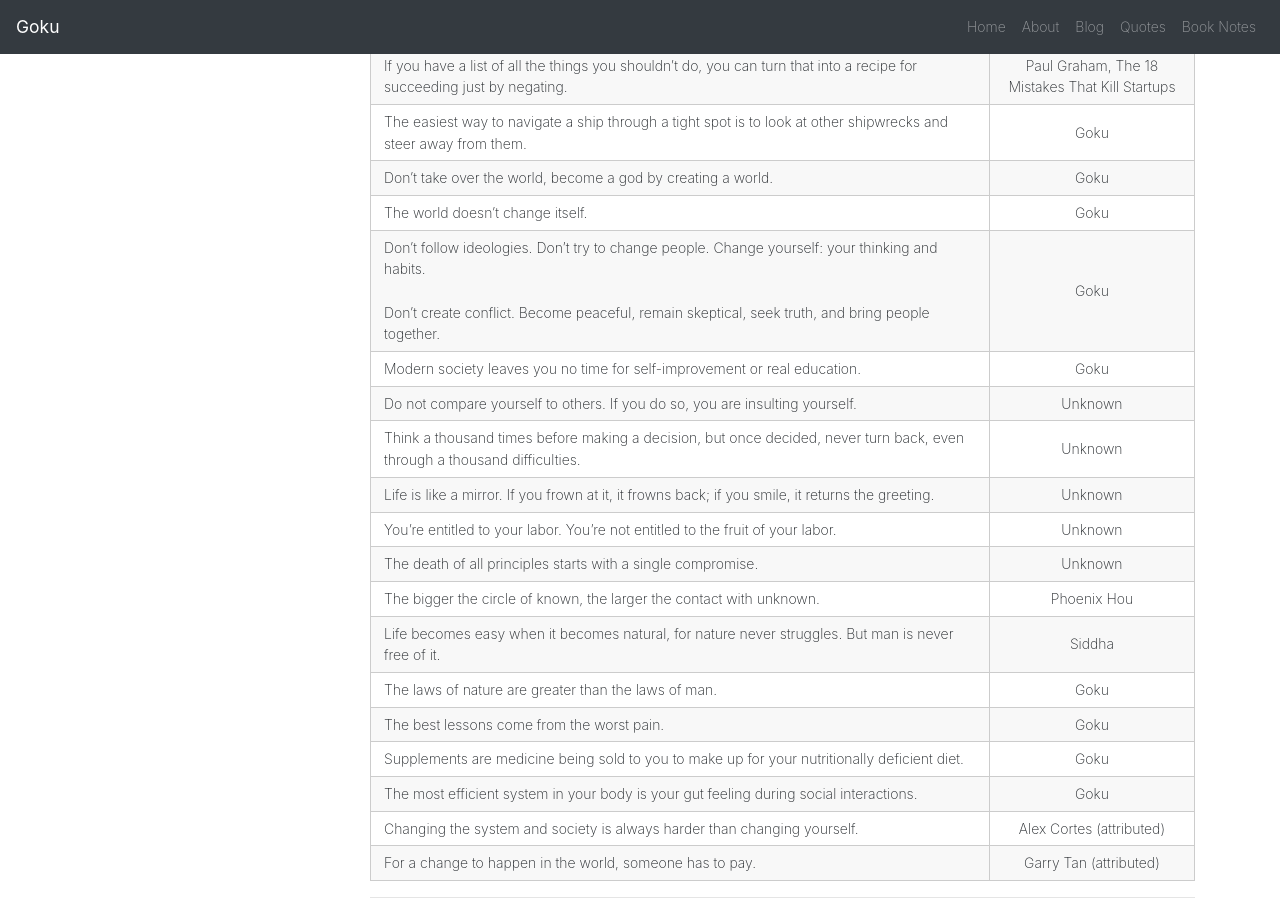
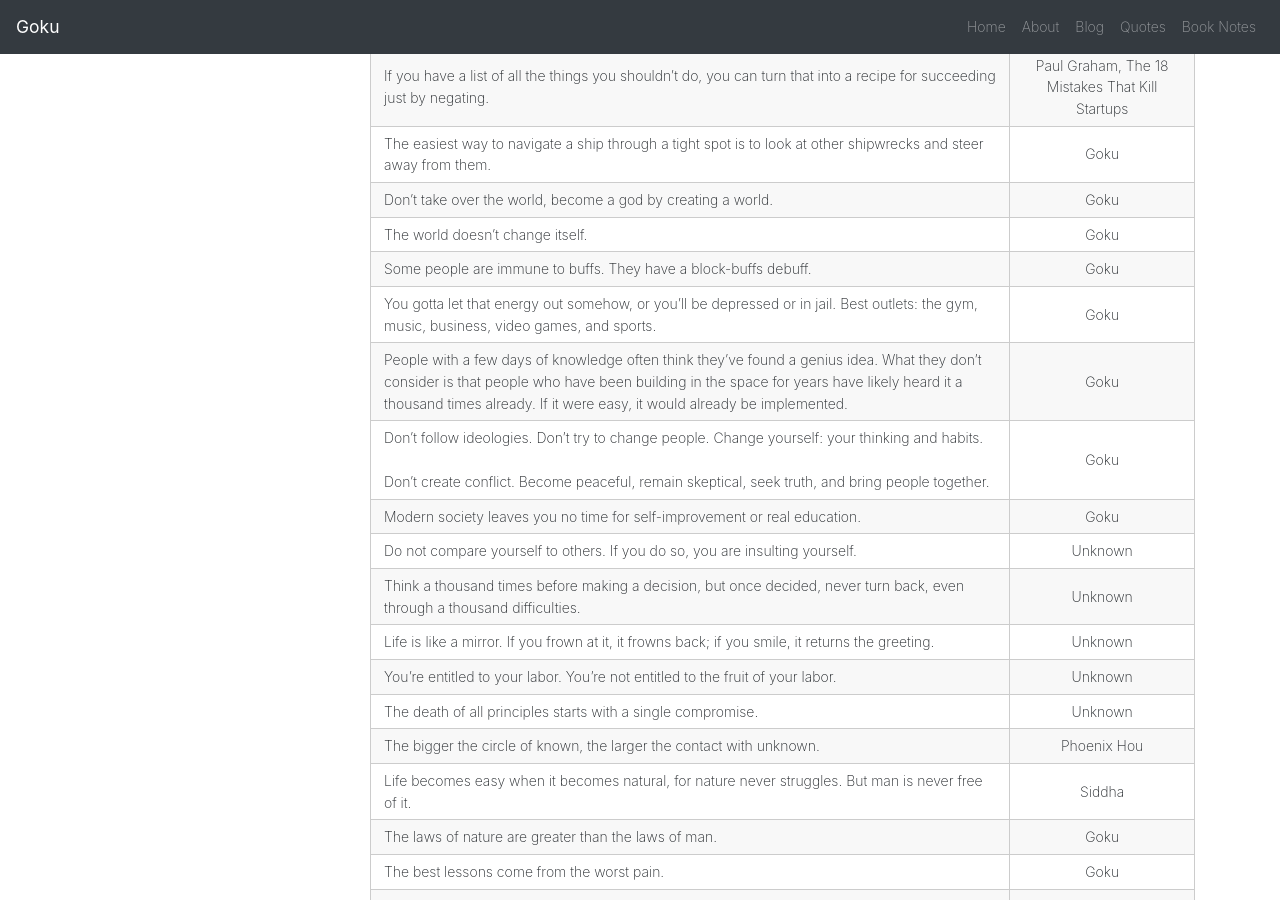
Before and after one commit to Esqarrouth/goktugyil.github.io, a Jekyll site: the page built from _pages/quotes.md, in a window 1280 px wide and 900 px high, scrolled down 975 px. Built offline with Jekyll 4.4.1, drawn with Linux system fonts in a browser that asks for light colours; some of the changed text lies outside the part shown.

Commit message:
Add personal quotes

```diff
--- a/_pages/quotes.md
+++ b/_pages/quotes.md
@@ -39,6 +39,9 @@ If you have a list of all the things you shouldn't do, you can turn that into a
 The easiest way to navigate a ship through a tight spot is to look at other shipwrecks and steer away from them.|Goku
 Don't take over the world, become a god by creating a world.|Goku
 The world doesn’t change itself.|Goku
+Some people are immune to buffs. They have a block-buffs debuff.|Goku
+You gotta let that energy out somehow, or you’ll be depressed or in jail. Best outlets: the gym, music, business, video games, and sports.|Goku
+People with a few days of knowledge often think they’ve found a genius idea. What they don’t consider is that people who have been building in the space for years have likely heard it a thousand times already. If it were easy, it would already be implemented.|Goku
 Don’t follow ideologies. Don’t try to change people. Change yourself: your thinking and habits.<br><br>Don’t create conflict. Become peaceful, remain skeptical, seek truth, and bring people together.|Goku
 Modern society leaves you no time for self-improvement or real education.|Goku
 Do not compare yourself to others. If you do so, you are insulting yourself.|Unknown
@@ -534,6 +537,7 @@ You were born free. The aim is to die free from everything imposed upon you sinc
   <thead><tr><th>Quote</th><th>Author</th></tr></thead>
   <tbody>
     <tr><td>I do not accept or acknowledge many of the established &#39;social rules&#39;. I view them as irrelevant noise.</td><td></td></tr>
+    <tr><td>As an Ottoman bloodline, you’re meant for fighting, war, glory, murder, conquest, death, razing, destruction, and pillaging.</td><td>Goku</td></tr>
     <tr><td>There is freedom of speech, but I cannot guarantee freedom after speech.</td><td></td></tr>
     <tr><td>A skilled dictator is much more beneficial to humanity than a democracy of ignorant people.</td><td>Gene Smilas</td></tr>
     <tr><td>The true nature of people is this, they want to be controlled. By their nation, their religion, their traditions and figures of grand authority. Above all the emperor must play his part.</td><td>Schneizel el Britannia</td></tr>
```
